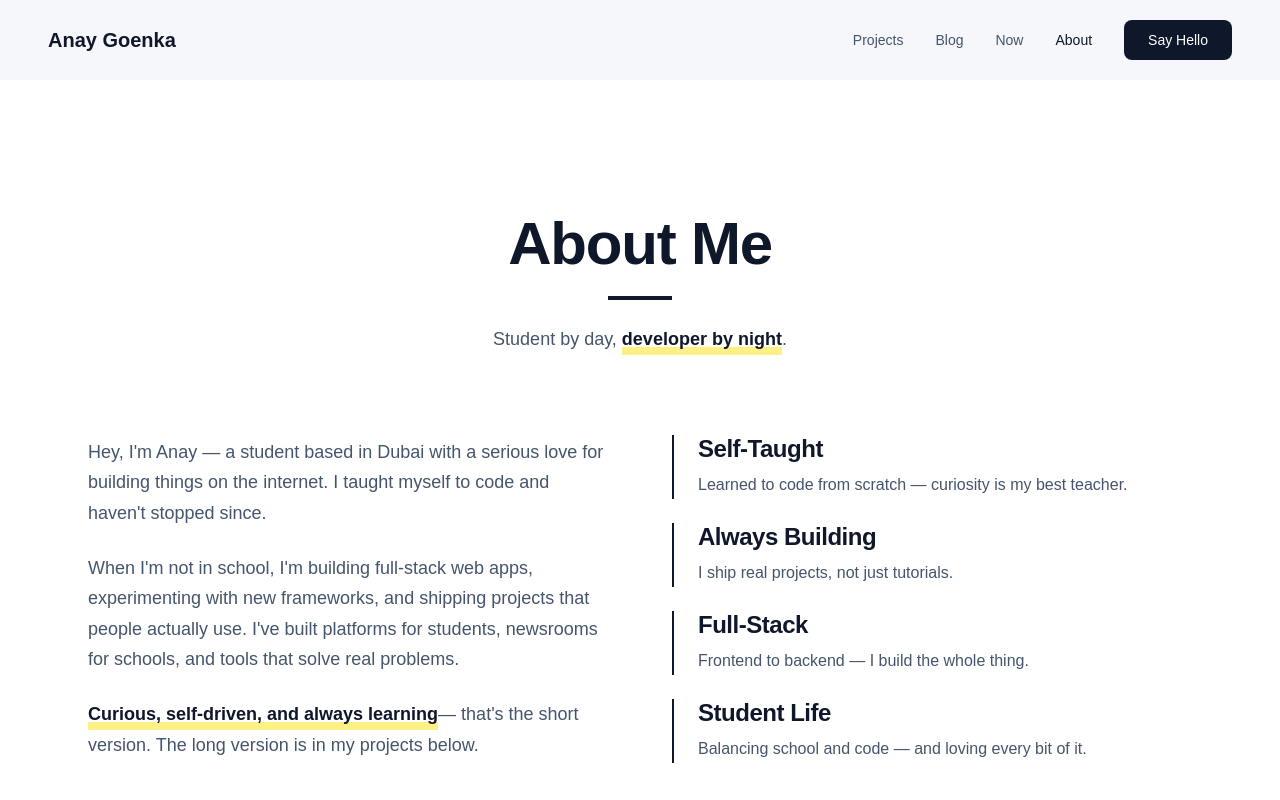
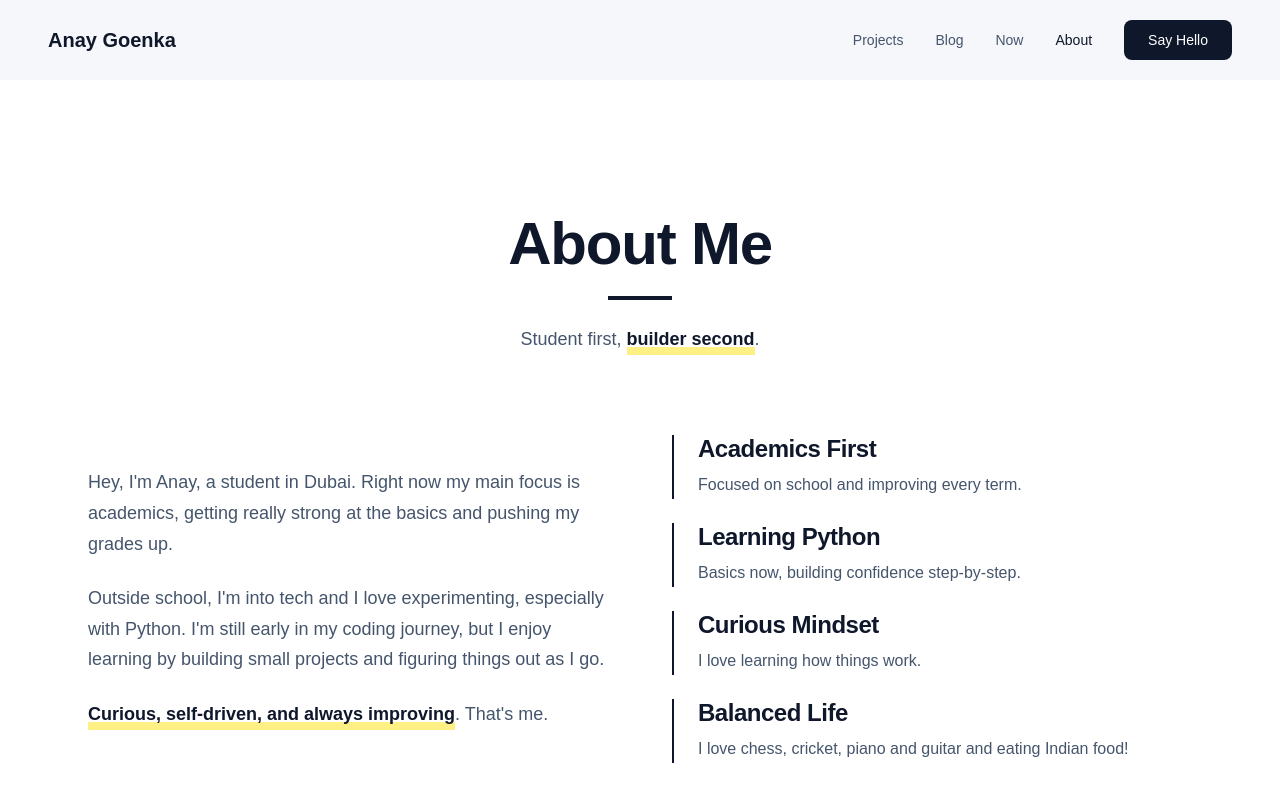
Before and after one commit to sumeetgoenka/Anaygoenka.com1, a Next.js app: page /about in a window 1280 px wide. Shown: the top 800 px of the page. Built offline with nearby package versions, Linux system fonts and the light colour scheme; a web font is replaced by a local one.

Commit message:
Update about section copy

```diff
--- a/components/sections/About.tsx
+++ b/components/sections/About.tsx
@@ -25,9 +25,9 @@ export default function AboutSection() {
           </h2>
           <div className="w-16 h-1 bg-slate-900 mx-auto mb-6"></div>
           <p className="text-slate-600 text-lg max-w-2xl mx-auto">
-            Student by day,{' '}
+            Student first,{' '}
             <span className="relative inline-block">
-              <span className="relative z-10 font-semibold text-slate-900">developer by night</span>
+              <span className="relative z-10 font-semibold text-slate-900">builder second</span>
               <span className="absolute bottom-0 left-0 w-full h-2 bg-yellow-200 -z-0"></span>
             </span>
             .
@@ -44,20 +44,23 @@ export default function AboutSection() {
             className="space-y-6 text-slate-600 text-lg leading-relaxed"
           >
             <p>
-              Hey, I'm Anay — a student based in Dubai with a serious love for building things on the internet.
-              I taught myself to code and haven't stopped since.
+              Hey, I'm Anay, a student in Dubai. Right now my main focus is academics, getting really strong at the
+              basics and pushing my grades up.
             </p>
 
             <p>
-              When I'm not in school, I'm building full-stack web apps, experimenting with new frameworks, and shipping projects that people actually use. I've built platforms for students, newsrooms for schools, and tools that solve real problems.
+              Outside school, I'm into tech and I love experimenting, especially with Python. I'm still early in my
+              coding journey, but I enjoy learning by building small projects and figuring things out as I go.
             </p>
 
             <p>
               <span className="relative inline-block">
-                <span className="relative z-10 font-semibold text-slate-900">Curious, self-driven, and always learning</span>
+                <span className="relative z-10 font-semibold text-slate-900">
+                  Curious, self-driven, and always improving
+                </span>
                 <span className="absolute bottom-0 left-0 w-full h-2 bg-yellow-200 -z-0"></span>
               </span>
-              — that's the short version. The long version is in my projects below.
+              . That's me.
             </p>
           </motion.div>
 
@@ -69,23 +72,23 @@ export default function AboutSection() {
             className="space-y-6"
           >
             <div className="border-l-2 border-slate-900 pl-6">
-              <h3 className="text-2xl font-normal text-slate-900 mb-2">Self-Taught</h3>
-              <p className="text-slate-600">Learned to code from scratch — curiosity is my best teacher.</p>
+              <h3 className="text-2xl font-normal text-slate-900 mb-2">Academics First</h3>
+              <p className="text-slate-600">Focused on school and improving every term.</p>
             </div>
 
             <div className="border-l-2 border-slate-900 pl-6">
-              <h3 className="text-2xl font-normal text-slate-900 mb-2">Always Building</h3>
-              <p className="text-slate-600">I ship real projects, not just tutorials.</p>
+              <h3 className="text-2xl font-normal text-slate-900 mb-2">Learning Python</h3>
+              <p className="text-slate-600">Basics now, building confidence step-by-step.</p>
             </div>
 
             <div className="border-l-2 border-slate-900 pl-6">
-              <h3 className="text-2xl font-normal text-slate-900 mb-2">Full-Stack</h3>
-              <p className="text-slate-600">Frontend to backend — I build the whole thing.</p>
+              <h3 className="text-2xl font-normal text-slate-900 mb-2">Curious Mindset</h3>
+              <p className="text-slate-600">I love learning how things work.</p>
             </div>
 
             <div className="border-l-2 border-slate-900 pl-6">
-              <h3 className="text-2xl font-normal text-slate-900 mb-2">Student Life</h3>
-              <p className="text-slate-600">Balancing school and code — and loving every bit of it.</p>
+              <h3 className="text-2xl font-normal text-slate-900 mb-2">Balanced Life</h3>
+              <p className="text-slate-600">I love chess, cricket, piano and guitar and eating Indian food!</p>
             </div>
           </motion.div>
         </div>
```
